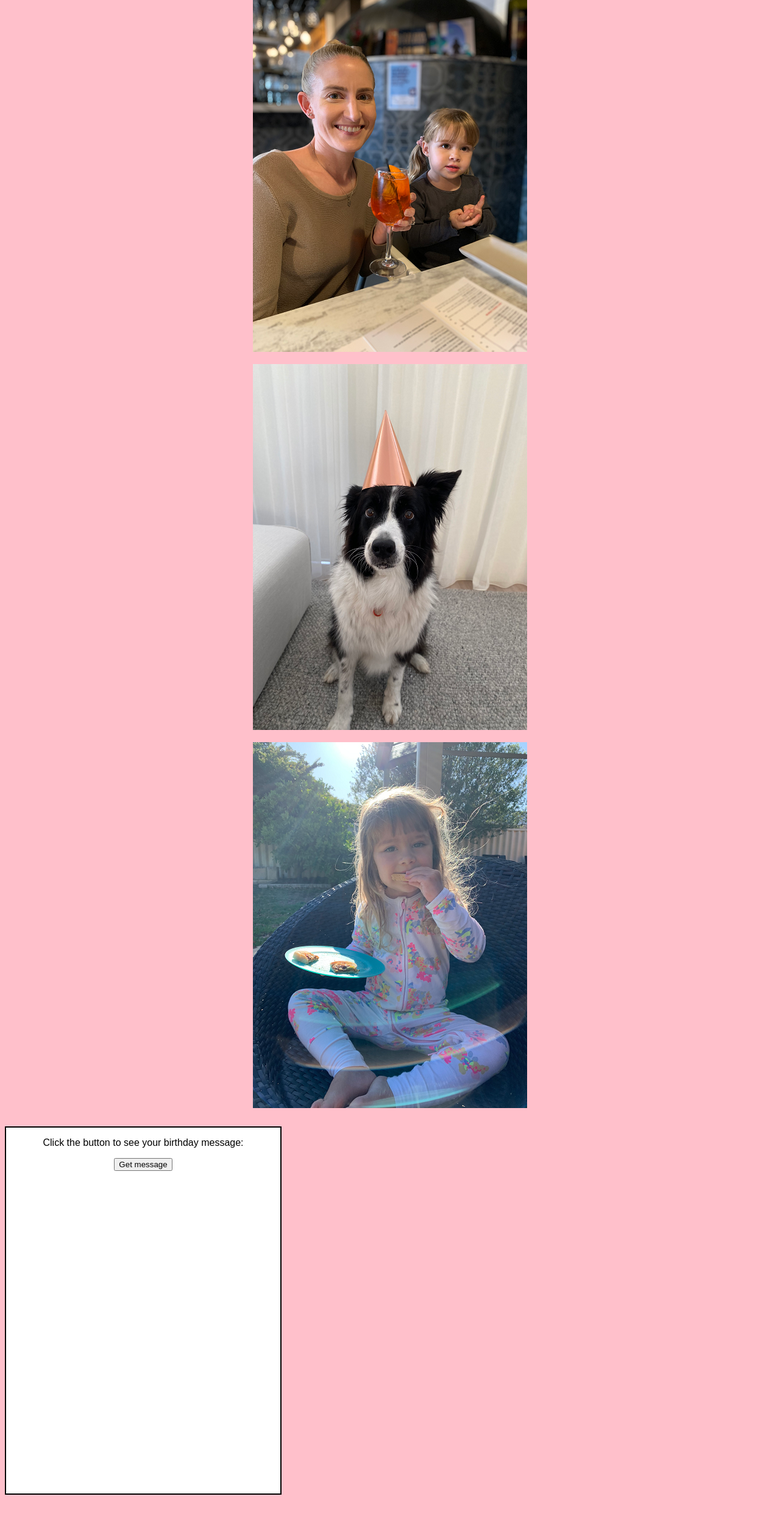
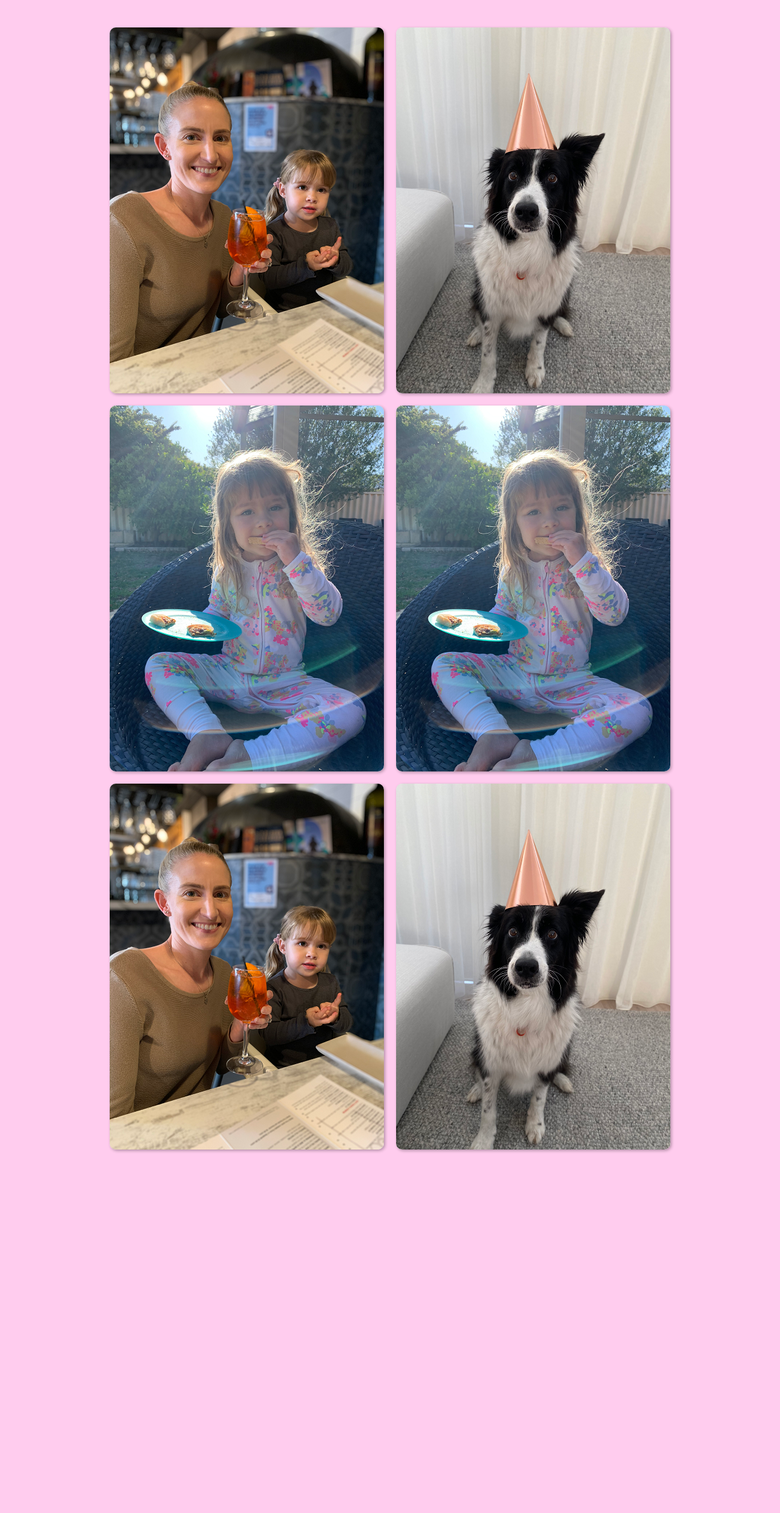
Before and after one commit to msw24/jess-birthday, a plain HTML site: page index.html in a window 1280 px wide. Shown: the part 174-2655 px from the top of the page at 61% size. After the commit the page ends 2077 px from the top, so only its background shows below. Drawn offline with Linux system fonts and the light colour scheme.

Commit message:
Update index.html

```diff
--- a/index.html
+++ b/index.html
@@ -1,75 +1,137 @@
 <!DOCTYPE html>
 <html>
 <head>
-	<title>Happy Birthday Jess!</title>
+	<title>Happy Birthday Jess</title>
 	<style>
 		body {
-			background-color: pink;
 			font-family: Arial, sans-serif;
+			background-color: #ffccee;
 			text-align: center;
 		}
 
 		h1 {
-			color: white;
-			font-size: 3em;
-			margin-top: 30px;
+			color: #880000;
+			font-size: 50px;
 		}
 
-		img {
-			max-width: 100%;
-			height: auto;
-			display: block;
-			margin: 0 auto;
-			margin-bottom: 20px;
+		p {
+			color: #000;
+			font-size: 30px;
 		}
 
-		#game {
-			margin-top: 30px;
-			margin-bottom: 30px;
+		#game-board {
+			display: flex;
+			flex-wrap: wrap;
+			justify-content: center;
+			margin-top: 50px;
+		}
+
+		.card {
 			width: 450px;
 			height: 600px;
-			background-color: white;
-			border: 2px solid black;
-			position: relative;
-			overflow: hidden;
+			margin: 10px;
+			background-color: #f2f2f2;
+			border-radius: 10px;
+			box-shadow: 2px 2px 5px rgba(0, 0, 0, 0.3);
+			cursor: pointer;
 		}
 
-		#result {
-			font-size: 2em;
-			font-weight: bold;
-			margin-top: 20px;
+		.card img {
+			width: 100%;
+			height: 100%;
+			object-fit: cover;
+			border-radius: 10px;
 		}
+
 	</style>
 </head>
 <body>
 	<h1>Happy Birthday Jess!</h1>
-	<p>Thank you for being the most amazing wife in the world. I hope you have a wonderful day filled with love and joy.</p>
+	<p>We hope you have a fantastic day!</p>
 
-	<img src="balloon.png" alt="Balloons" width="450" height="600">
-	<img src="cake.png" alt="Cake" width="450" height="600">
-	<img src="gift.png" alt="Presents" width="450" height="600">
-
-	<div id="game">
-		<p>Click the button to see your birthday message:</p>
-		<button onclick="showMessage()">Get message</button>
-		<p id="result"></p>
+	<div id="game-board">
+		<div class="card">
+			<img src="balloon.png">
+		</div>
+		<div class="card">
+			<img src="cake.png">
+		</div>
+		<div class="card">
+			<img src="gift.png">
+		</div>
+		<div class="card">
+			<img src="balloon.png">
+		</div>
+		<div class="card">
+			<img src="cake.png">
+		</div>
+		<div class="card">
+			<img src="gift.png">
+		</div>
 	</div>
 
 	<script>
-		function showMessage() {
-			var messages = [
-				"Happy birthday to the love of my life!",
-				"You make every day brighter with your smile and your love. Have a wonderful birthday!",
-				"I'm so grateful to have you in my life. Happy birthday, Jess!",
-				"May all your wishes come true today and always. Happy birthday!",
-				"I hope your day is as special as you are. Happy birthday, my love!"
-			];
+		var cards = document.querySelectorAll('.card');
 
-			var randomIndex = Math.floor(Math.random() * messages.length);
-			var message = messages[randomIndex];
+		var hasFlippedCard = false;
+		var lockBoard = false;
+		var firstCard, secondCard;
 
-			document.getElementById("result").innerHTML = message;
+		function flipCard() {
+			if (lockBoard) return;
+			if (this === firstCard) return;
+
+			this.classList.add('flip');
+
+			if (!hasFlippedCard) {
+				hasFlippedCard = true;
+				firstCard = this;
+				return;
+			}
+
+			secondCard = this;
+
+			checkForMatch();
 		}
+
+		function checkForMatch() {
+			var isMatch = firstCard.children[0].src === secondCard.children[0].src;
+
+			isMatch ? disableCards() : unflipCards();
+		}
+
+		function disableCards() {
+			firstCard.removeEventListener('click', flipCard);
+			secondCard.removeEventListener('click', flipCard);
+
+			resetBoard();
+		}
+
+		function unflipCards() {
+			lockBoard = true;
+
+			setTimeout(() => {
+				firstCard.classList.remove('flip');
+				secondCard.classList.remove('flip');
+
+				resetBoard();
+			}, 1500);
+		}
+
+		function resetBoard() {
+			[hasFlippedCard, lockBoard] = [false, false];
+			[firstCard, secondCard] = [null, null];
+		}
+
+		(function shuffle() {
+			cards.forEach(card => {
+				var randomPos = Math.floor(Math.random() * 6);
+				card.style.order = randomPos;
+			});
+		})();
+
+		cards.forEach(card => card.addEventListener('click', flipCard));
+
 	</script>
 </body>
 </html>
```
